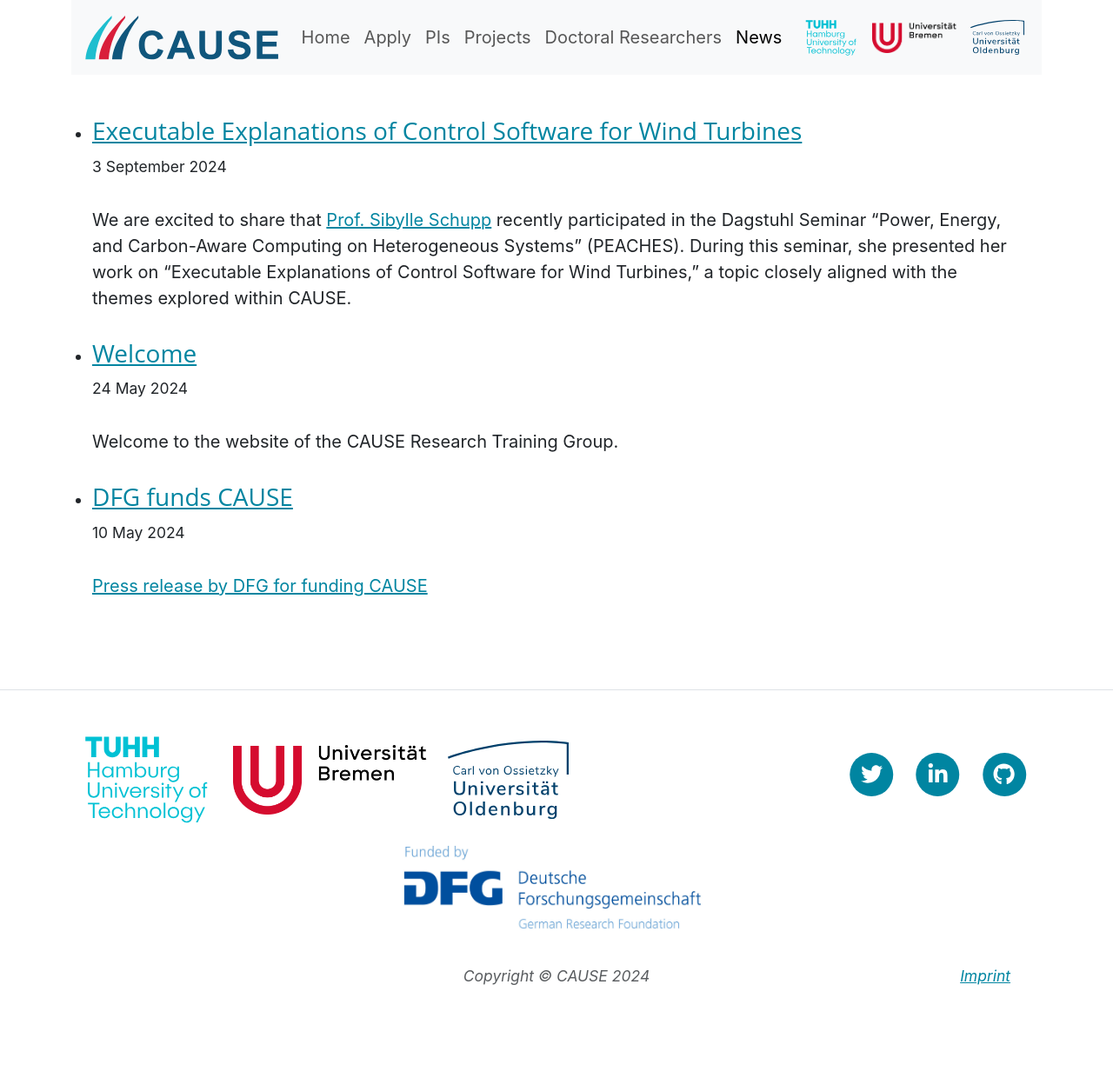
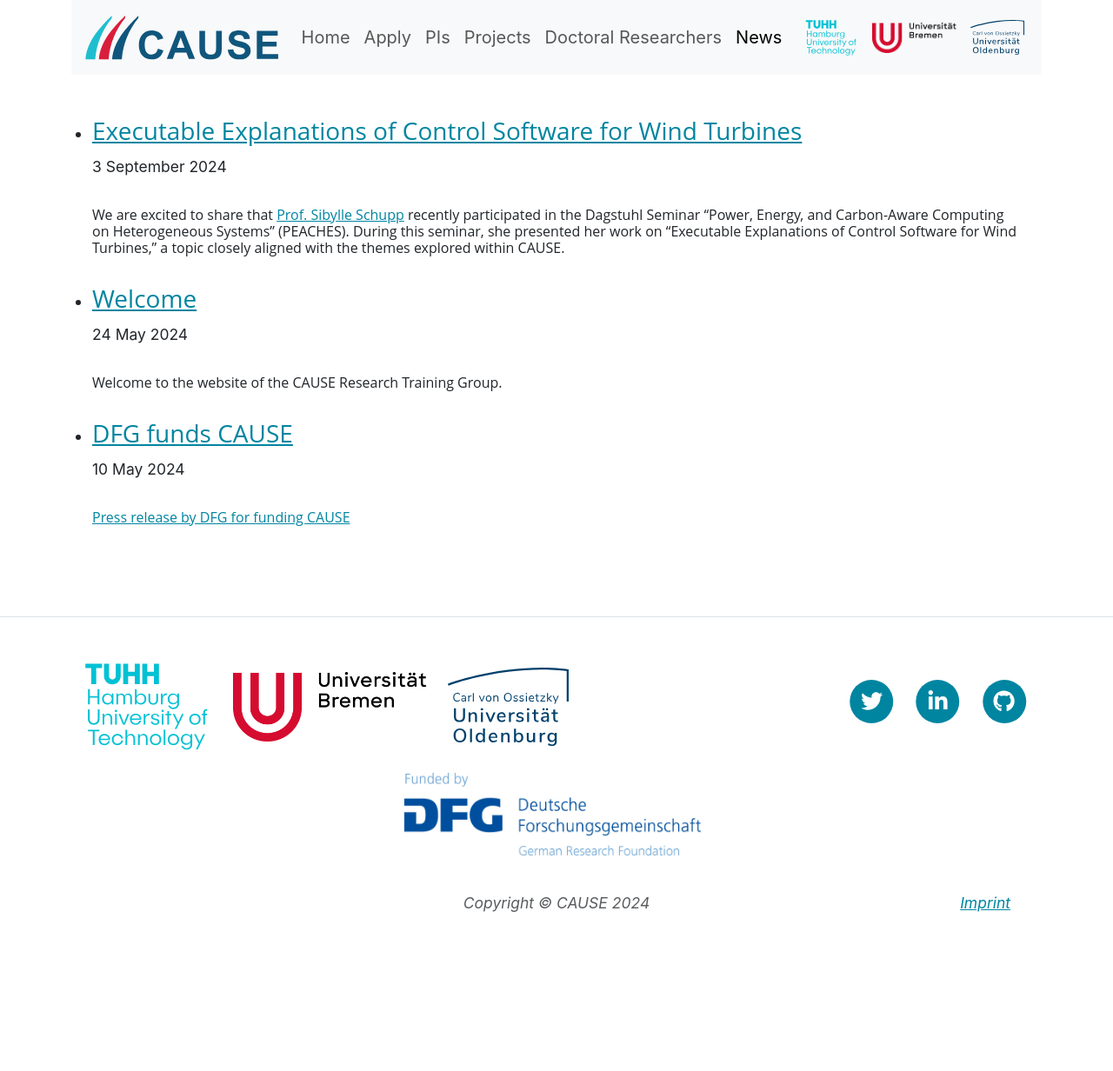
Before and after one commit to rtg-cause/rtg-cause.github.io, a Jekyll site: the page built from news.html, in a window 1280 px wide. Shown: the whole page at 87% size. Built offline with Jekyll 4.4.1, drawn with Linux system fonts in a browser that asks for light colours; nearby versions of some CDN libraries; after the commit the page ends 1148 px from its top, so only the background shows below that.

Commit message:
Same style as the homepage.

```diff
--- a/news.html
+++ b/news.html
@@ -9,7 +9,14 @@
     <li>
       <h3><a href="{{ post.url }}">{{ post.title }}</a></h3>
       <small>{{ post.date | date: "%-d %B %Y" }}</small>
-      {{ post.excerpt }}
+      <h6 class="post-subtitle">{{ post.excerpt }}</h6>
+      {% assign author = site.authors | where: 'short_name', page.author | first %}
+      {% if author %}
+      <p class="post-meta">
+          Posted by
+          <a href="{{ author.url }}">{{ author.name }}</a>
+      </p>
+      {% endif %}
     </li>
   {% endfor %}
 </ul>
```
